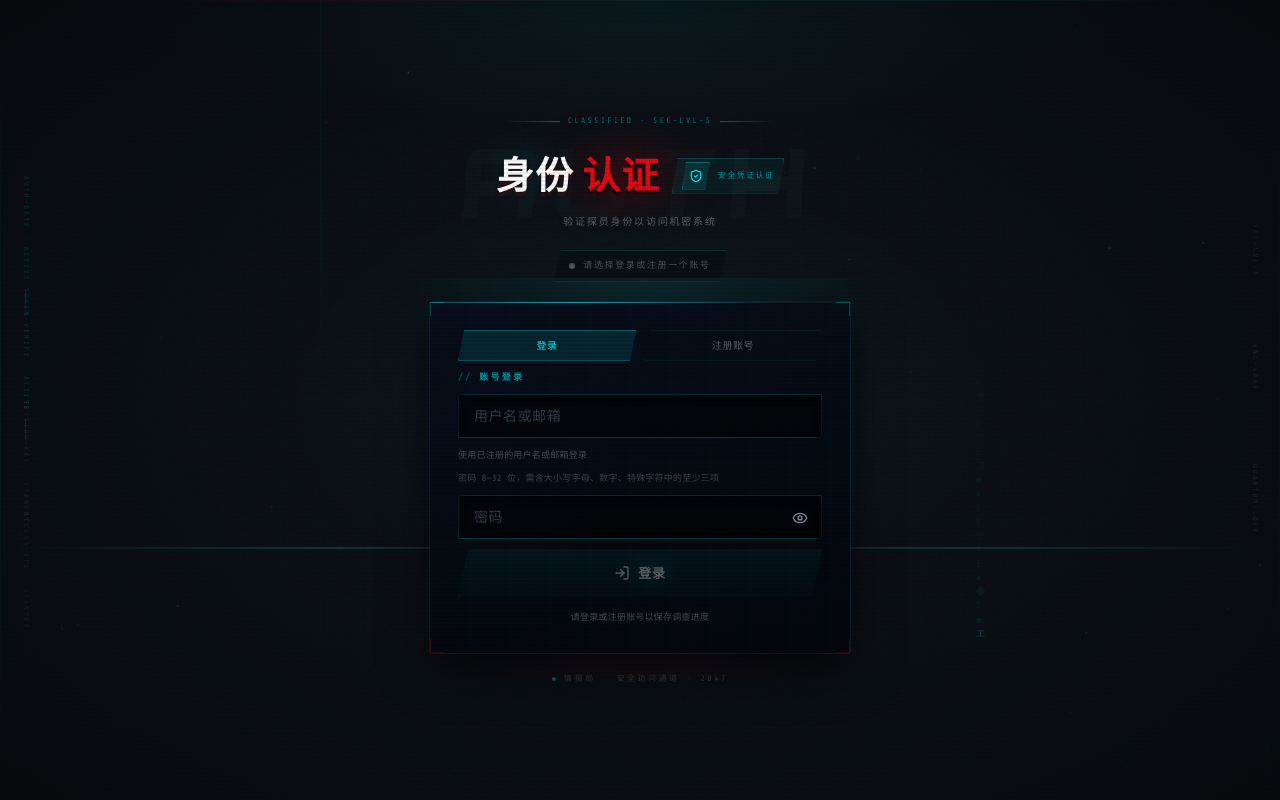
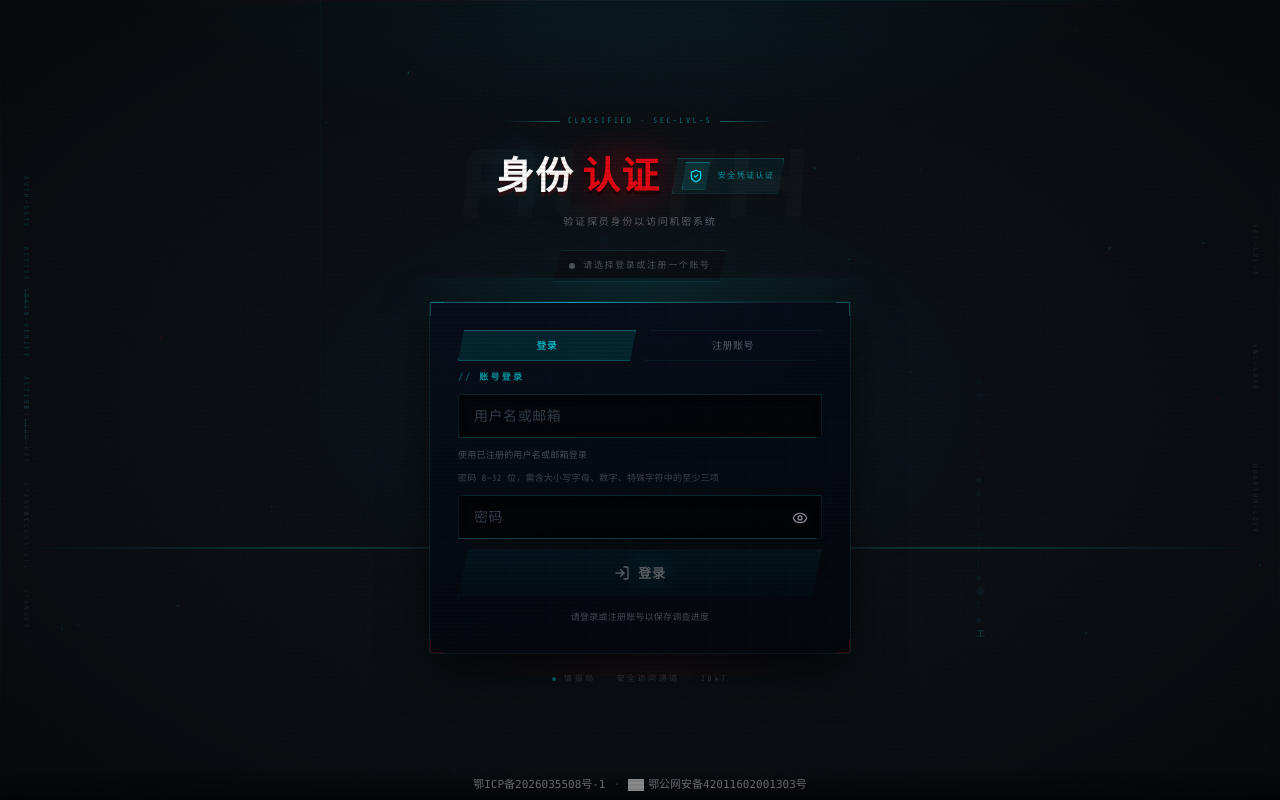
Before and after one commit to minxm/detective-engine-web, a React (Vite) app: page /auth in a window 1280 px wide. Built offline with nearby package versions, Linux system fonts and the light colour scheme; no server answers; grey boxes are pictures that could not be loaded.

Commit message:
Add ICP and public security filing numbers to the site footer.
Display Hubei service filing number with links to MIIT and MPS beian portals on all pages.

```diff
--- a/src/App.tsx
+++ b/src/App.tsx
@@ -5,6 +5,7 @@ import CinematicBackdrop from '@/components/CinematicBackdrop';
 import CursorGlow from '@/components/hud/CursorGlow';
 import CrtOverlay from '@/components/hud/CrtOverlay';
 import ScrollToTop from '@/components/ScrollToTop';
+import SiteBeianFooter from '@/components/SiteBeianFooter';
 import EntryPage from '@/pages/EntryPage';
 import AuthPage from '@/pages/AuthPage';
 import LobbyPage from '@/pages/LobbyPage';
@@ -76,6 +77,7 @@ function AppRoutes() {
           <Route path="/result/:id" element={<LegacyResultRedirect />} />
       </Routes>
       </div>
+      <SiteBeianFooter />
     </>
   );
 }
--- /dev/null
+++ b/src/components/SiteBeianFooter.tsx
@@ -0,0 +1,29 @@
+import {
+  ICP_BEIAN_NUMBER,
+  ICP_BEIAN_URL,
+  PSB_BEIAN_ICON_URL,
+  PSB_BEIAN_NUMBER,
+  PSB_BEIAN_URL,
+} from '@/config/beian';
+
+export default function SiteBeianFooter() {
+  return (
+    <footer className="site-beian-footer" aria-label="网站备案信息">
+      <a href={ICP_BEIAN_URL} target="_blank" rel="noopener noreferrer">
+        {ICP_BEIAN_NUMBER}
+      </a>
+      <span className="site-beian-sep" aria-hidden>
+        ·
+      </span>
+      <a
+        href={PSB_BEIAN_URL}
+        target="_blank"
+        rel="noopener noreferrer"
+        className="site-beian-psb"
+      >
+        <img src={PSB_BEIAN_ICON_URL} alt="" width={16} height={16} loading="lazy" />
+        {PSB_BEIAN_NUMBER}
+      </a>
+    </footer>
+  );
+}
--- /dev/null
+++ b/src/config/beian.ts
@@ -0,0 +1,9 @@
+/** 工信部 ICP 备案（湖北省为服务备案号，含 -1 后缀） */
+export const ICP_BEIAN_NUMBER = '鄂ICP备2026035508号-1';
+export const ICP_BEIAN_URL = 'https://beian.miit.gov.cn/';
+
+/** 公安备案号与查询 recordcode（数字部分） */
+export const PSB_BEIAN_NUMBER = '鄂公网安备42011602001303号';
+export const PSB_BEIAN_RECORD_CODE = '42011602001303';
+export const PSB_BEIAN_URL = `http://www.beian.gov.cn/portal/registerSystemInfo?recordcode=${PSB_BEIAN_RECORD_CODE}`;
+export const PSB_BEIAN_ICON_URL = 'http://www.beian.gov.cn/img/ghs.png';
--- a/src/index.css
+++ b/src/index.css
@@ -1603,3 +1603,52 @@
 ::-webkit-scrollbar-thumb:hover {
   background: linear-gradient(180deg, rgba(34, 211, 238, 0.7), rgba(14, 165, 233, 0.4));
 }
+
+.site-beian-footer {
+  position: fixed;
+  left: 0;
+  right: 0;
+  bottom: 0;
+  z-index: 40;
+  display: flex;
+  align-items: center;
+  justify-content: center;
+  flex-wrap: wrap;
+  gap: 0.35rem 0.5rem;
+  padding: 0.45rem 0.75rem calc(0.45rem + env(safe-area-inset-bottom, 0px));
+  font-family: ui-monospace, SFMono-Regular, Menlo, Monaco, Consolas, monospace;
+  font-size: 11px;
+  line-height: 1.4;
+  color: rgba(138, 143, 152, 0.72);
+  background: linear-gradient(180deg, transparent, rgba(0, 0, 0, 0.55));
+  pointer-events: none;
+}
+
+.site-beian-footer a {
+  color: rgba(138, 143, 152, 0.85);
+  text-decoration: none;
+  pointer-events: auto;
+  transition: color 0.2s ease;
+}
+
+.site-beian-footer a:hover {
+  color: rgba(0, 245, 255, 0.9);
+}
+
+.site-beian-sep {
+  opacity: 0.45;
+  pointer-events: none;
+}
+
+.site-beian-psb {
+  display: inline-flex;
+  align-items: center;
+  gap: 0.25rem;
+}
+
+.site-beian-psb img {
+  display: block;
+  width: 16px;
+  height: 16px;
+  object-fit: contain;
+}
```
Also changed, not shown: 4 other files (tests, documents, lock files or other folders).
